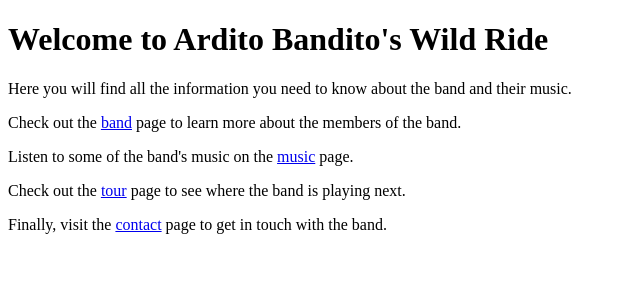
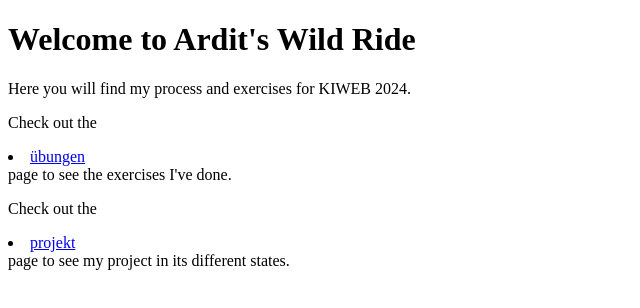
Before and after one commit to mf-doodoo/KickWeb2024, a plain HTML site: page index.html in a window 1280 px wide. Shown: the whole page, without its empty margins (0-640 px from the left). Drawn offline with Linux system fonts and the light colour scheme.

Commit message:
Links zu ordner

```diff
--- a/index.html
+++ b/index.html
@@ -3,7 +3,7 @@
 <head>
     <meta charset="UTF-8">
     <meta name="viewport" content="width=device-width, initial-scale=1.0">
-    <title>Welcome to Ardito Bandito's Wild Ride</title>
+    <title>Welcome to Ardit's Wild Ride</title>
 
     <style>
 
@@ -13,12 +13,10 @@
 >
 <body>
 
-    <h1>Welcome to Ardito Bandito's Wild Ride</h1>
-    <p>Here you will find all the information you need to know about the band and their music.</p>
-    <p>Check out the <a href="band.html">band</a> page to learn more about the members of the band.</p>
-    <p>Listen to some of the band's music on the <a href="music.html">music</a> page.</p>
-    <p>Check out the <a href="tour.html">tour</a> page to see where the band is playing next.</p>
-    <p>Finally, visit the <a href="contact.html">contact</a> page to get in touch with the band.</p>
+    <h1>Welcome to Ardit's Wild Ride</h1>
+    <p>Here you will find my process and exercises for KIWEB 2024.</p>
+    <p>Check out the <li><a href="übungen/">übungen</a></li>page to see the exercises I've done.</p>
+    <p>Check out the <li><a href="projekt/">projekt</a></li> page to see my project in its different states.</p>
 
 </body>
 </html>
```
